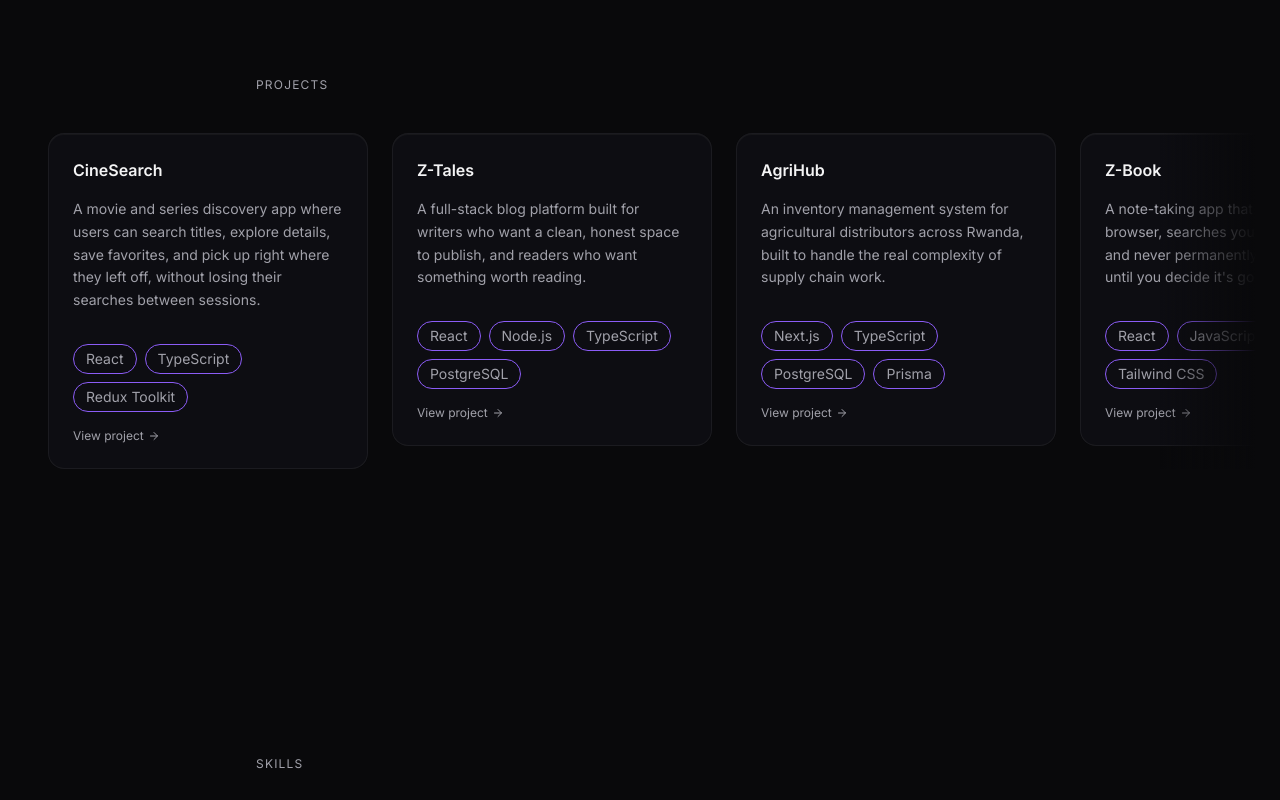
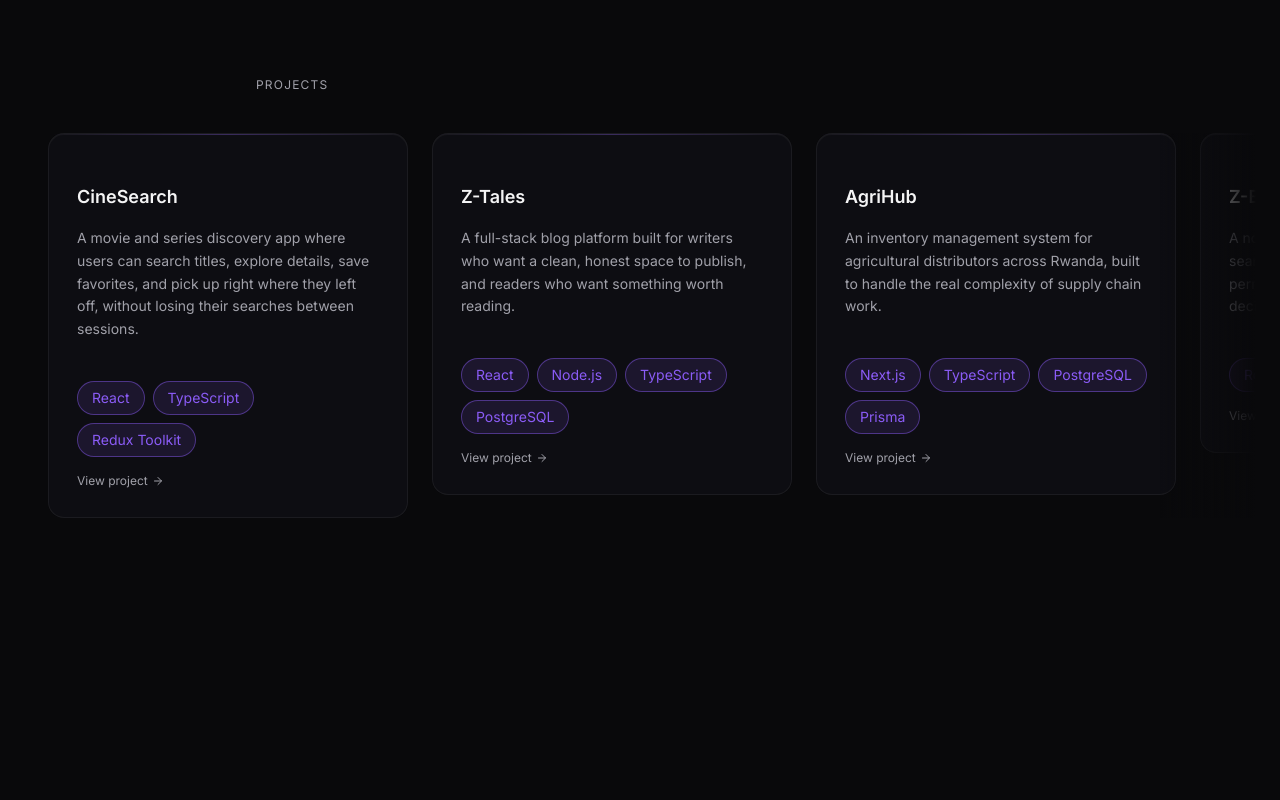
Before and after one commit to Zolender/Z-folio, a React (Vite) app: page / in a window 1280 px wide. Shown: the part 1780-2580 px from the top of the page. Built offline with nearby package versions, Linux system fonts and the light colour scheme.

Commit message:
feat: enhance ProjectCard and StackTag components with improved props and animations; update Skills data structure

```diff
--- a/src/components/project/ProjectCard.tsx
+++ b/src/components/project/ProjectCard.tsx
@@ -7,9 +7,10 @@ import { useMotion } from "../../hooks/useMotion";
 
 interface ProjectCardProps {
   project: Project;
+  className?: string;
 }
 
-export default function ProjectCard({ project }: ProjectCardProps) {
+export default function ProjectCard({ project, className = "w-90 shrink-0" }: ProjectCardProps) {
   const navigate = useNavigate();
   const { reduced } = useMotion();
 
@@ -17,13 +18,16 @@ export default function ProjectCard({ project }: ProjectCardProps) {
     <motion.div
       role="button"
       onClick={() => navigate(`/projects/${project.slug}`)}
-      className="cursor-pointer group shrink-0 w-80 flex flex-col justify-between gap-8 p-6 rounded-2xl border border-white/6 bg-surface/70 backdrop-blur-sm hover:border-accent/50 transition-colors"
+      className={`cursor-pointer group flex flex-col justify-between gap-10 p-7 rounded-2xl border border-white/6 bg-surface/70 backdrop-blur-sm hover:border-accent/50 transition-colors ${className}`}
       style={{ boxShadow: "inset 0 1px 0 rgba(255,255,255,0.04)" }}
       whileHover={reduced ? {} : { y: -6, scale: 1.02 }}
       transition={{ type: "spring", stiffness: 400, damping: 25 }}
     >
+      {/* Chrome accent line at top */}
+      <div className="-mx-7 -mt-7 mb-2 h-px bg-linear-to-r from-transparent via-accent/30 to-transparent" />
+
       <div className="flex flex-col gap-4">
-        <h3 className="text-base font-semibold text-ink">{project.name}</h3>
+        <h3 className="text-lg font-semibold text-ink">{project.name}</h3>
         <p className="text-sm text-muted leading-relaxed">{project.oneLiner}</p>
       </div>
 
--- a/src/components/sections/Skills.tsx
+++ b/src/components/sections/Skills.tsx
@@ -38,7 +38,7 @@ export default function Skills() {
                   <StackTag
                     key={tool}
                     label={tool}
-                    variant={group.highlighted ? "core" : "supporting"}
+                    variant={group.highlighted ? "core" : group.learning ? "learning" : "supporting"}
                   />
                 ))}
               </div>
--- a/src/components/shared/SectionWrapper.tsx
+++ b/src/components/shared/SectionWrapper.tsx
@@ -21,7 +21,7 @@ export default function SectionWrapper({
   const { makeVariant } = useMotion();
   const controls = useAnimation();
   const ref = useRef(null);
-  const isInView = useInView(ref, { margin: "0px 0px -80px 0px" });
+  const isInView = useInView(ref, { margin: "0px 0px -120px 0px" });
   const [hasBeenVisible, setHasBeenVisible] = useState(false);
 
   useEffect(() => {
--- a/src/components/shared/StackTag.tsx
+++ b/src/components/shared/StackTag.tsx
@@ -1,16 +1,24 @@
+import { motion } from "framer-motion";
+
 interface StackTagProps {
   label: string;
-  variant?: "core" | "supporting";
+  variant?: "core" | "supporting" | "learning";
 }
 
 export default function StackTag({ label, variant = "supporting" }: StackTagProps) {
   return (
-    <span
-      className={`inline-block px-3 py-1 text-sm rounded-full border text-muted ${
-        variant === "core" ? "border-accent" : "border-edge"
+    <motion.span
+      whileHover={{ scale: 1.06 }}
+      transition={{ type: "spring", stiffness: 400, damping: 22 }}
+      className={`inline-block px-3.5 py-1.5 text-sm rounded-full border transition-colors select-none ${
+        variant === "core"
+          ? "bg-accent/12 border-accent/45 text-accent"
+          : variant === "learning"
+          ? "bg-surface/50 border-white/6 text-muted/70 italic"
+          : "bg-surface/50 border-white/8 text-muted hover:text-ink hover:border-accent/35"
       }`}
     >
       {label}
-    </span>
+    </motion.span>
   );
 }
--- a/src/data/skills.ts
+++ b/src/data/skills.ts
@@ -2,6 +2,7 @@ export interface SkillGroup {
   category: string;
   tools: string[];
   highlighted?: boolean;
+  learning?: boolean;
 }
 
 export const skillGroups: SkillGroup[] = [
@@ -26,5 +27,6 @@ export const skillGroups: SkillGroup[] = [
   {
     category: "Currently deepening",
     tools: ["MongoDB", "WebSockets", "Socket.io"],
+    learning: true,
   },
 ];
```
